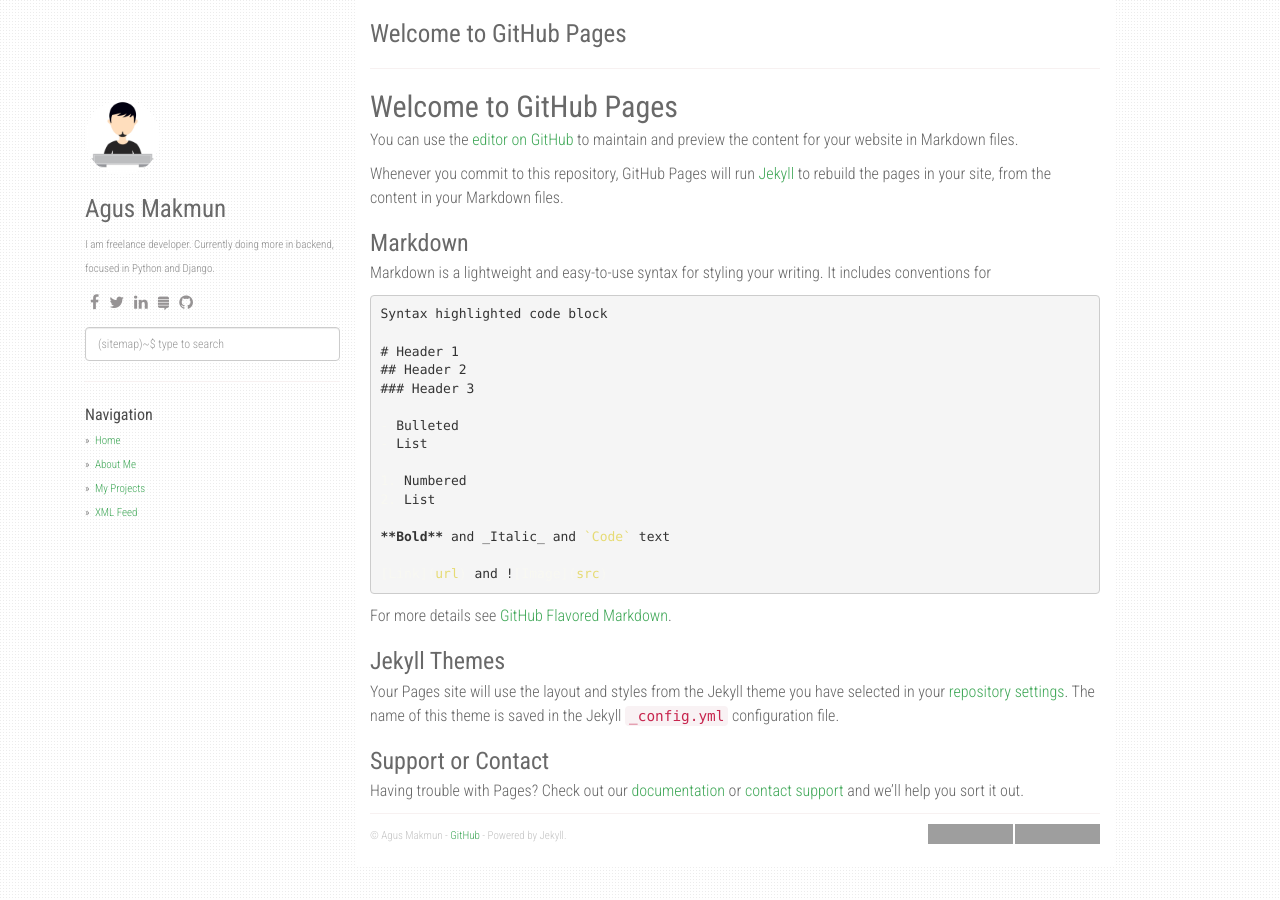
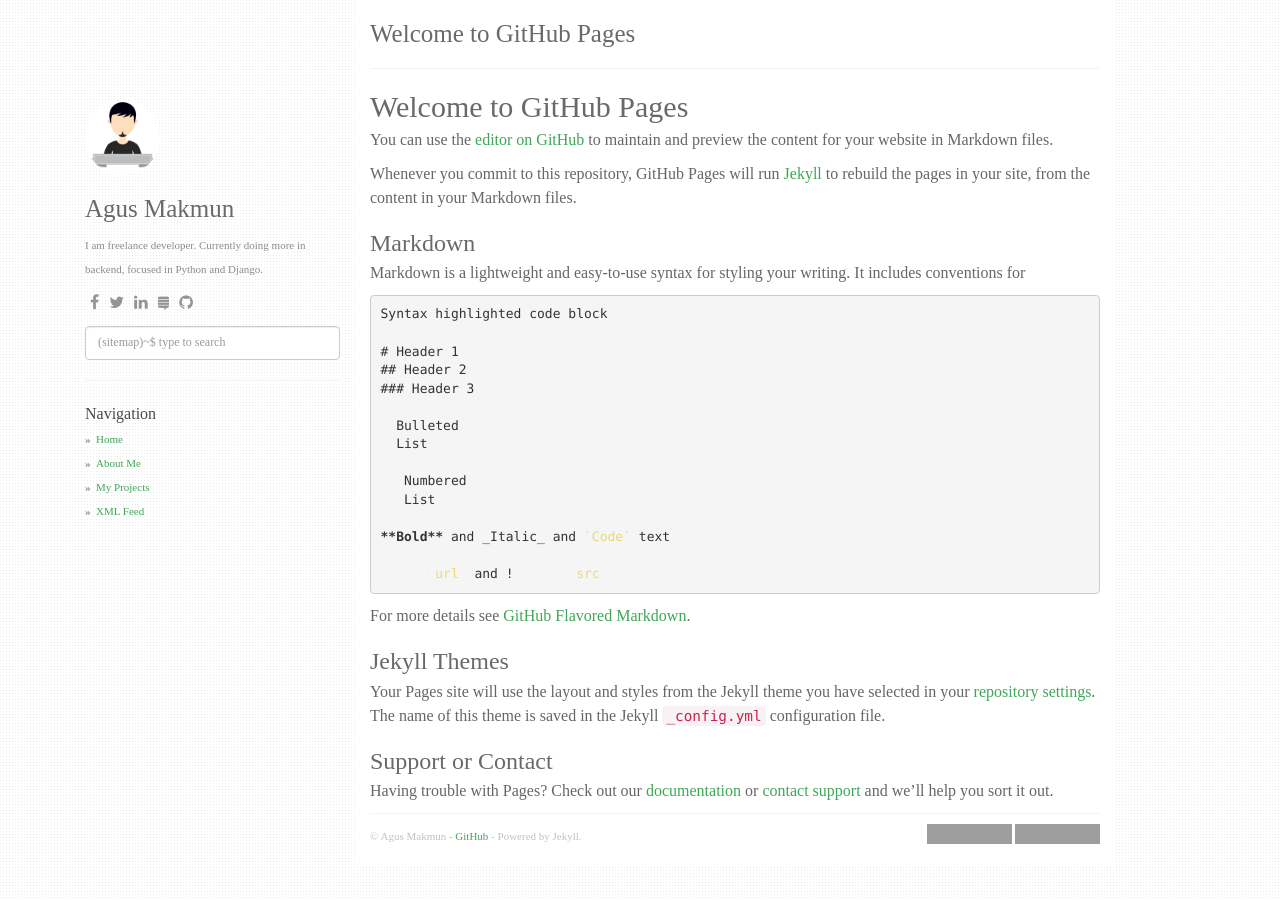
Before and after one commit to wudialone/wudialone.github.io, a Jekyll site: the page built from index.md, in a window 1280 px wide. Built offline with Jekyll 4.4.1, drawn with Linux system fonts in a browser that asks for light colours; nearby versions of some CDN libraries; some web fonts are replaced; our own code applies the rules of GitHub Pages for plain Markdown files; the list of posts is cut into pages by our own code; grey boxes are pictures that could not be loaded.

Commit message:
try font change

```diff
--- a/static/css/main.css
+++ b/static/css/main.css
@@ -1,5 +1,34 @@
+@font-face {
+  font-family: 'KoPub Batang';
+  font-style: normal;
+  font-weight: 300;
+  src: url(//cdn.jsdelivr.net/font-kopub/1.0/KoPubBatang-Light.eot);
+  src: url(//cdn.jsdelivr.net/font-kopub/1.0/KoPubBatang-Light.eot?#iefix) format('embedded-opentype'),
+          url(//cdn.jsdelivr.net/font-kopub/1.0/KoPubBatang-Light.woff) format('woff'),
+          url(//cdn.jsdelivr.net/font-kopub/1.0/KoPubBatang-Light.ttf) format('truetype');
+  }
+  @font-face {
+  font-family: 'KoPub Batang';
+  font-style: normal;
+  font-weight: 400;
+  src: url(//cdn.jsdelivr.net/font-kopub/1.0/KoPubBatang-Regular.eot);
+  src: url(//cdn.jsdelivr.net/font-kopub/1.0/KoPubBatang-Regular.eot?#iefix) format('embedded-opentype'),
+          url(//cdn.jsdelivr.net/font-kopub/1.0/KoPubBatang-Regular.woff) format('woff'),
+          url(//cdn.jsdelivr.net/font-kopub/1.0/KoPubBatang-Regular.ttf) format('truetype');
+  }
+  @font-face {
+  font-family: 'KoPub Batang';
+  font-style: normal;
+  font-weight: 700;
+  src: url(//cdn.jsdelivr.net/font-kopub/1.0/KoPubBatang-Bold.eot);
+  src: url(//cdn.jsdelivr.net/font-kopub/1.0/KoPubBatang-Bold.eot?#iefix) format('embedded-opentype'),
+          url(//cdn.jsdelivr.net/font-kopub/1.0/KoPubBatang-Bold.woff) format('woff'),
+          url(//cdn.jsdelivr.net/font-kopub/1.0/KoPubBatang-Bold.ttf) format('truetype');
+  }
+
+
 body {
-  font-family: "Roboto Condensed", Arial, sans-serif;
+  font-family: "KoPub Batang";
   background: url("/static/img/subtle_dots.png");
   line-height: 1.5em;
   font-weight: 300;
--- a/static/css/super-search.css
+++ b/static/css/super-search.css
@@ -2,10 +2,37 @@
     Author: Kushagra Gour (http://kushagragour.in)
     MIT Licensed
 */
+@font-face {
+  font-family: 'KoPub Batang';
+  font-style: normal;
+  font-weight: 300;
+  src: url(//cdn.jsdelivr.net/font-kopub/1.0/KoPubBatang-Light.eot);
+  src: url(//cdn.jsdelivr.net/font-kopub/1.0/KoPubBatang-Light.eot?#iefix) format('embedded-opentype'),
+          url(//cdn.jsdelivr.net/font-kopub/1.0/KoPubBatang-Light.woff) format('woff'),
+          url(//cdn.jsdelivr.net/font-kopub/1.0/KoPubBatang-Light.ttf) format('truetype');
+  }
+  @font-face {
+  font-family: 'KoPub Batang';
+  font-style: normal;
+  font-weight: 400;
+  src: url(//cdn.jsdelivr.net/font-kopub/1.0/KoPubBatang-Regular.eot);
+  src: url(//cdn.jsdelivr.net/font-kopub/1.0/KoPubBatang-Regular.eot?#iefix) format('embedded-opentype'),
+          url(//cdn.jsdelivr.net/font-kopub/1.0/KoPubBatang-Regular.woff) format('woff'),
+          url(//cdn.jsdelivr.net/font-kopub/1.0/KoPubBatang-Regular.ttf) format('truetype');
+  }
+  @font-face {
+  font-family: 'KoPub Batang';
+  font-style: normal;
+  font-weight: 700;
+  src: url(//cdn.jsdelivr.net/font-kopub/1.0/KoPubBatang-Bold.eot);
+  src: url(//cdn.jsdelivr.net/font-kopub/1.0/KoPubBatang-Bold.eot?#iefix) format('embedded-opentype'),
+          url(//cdn.jsdelivr.net/font-kopub/1.0/KoPubBatang-Bold.woff) format('woff'),
+          url(//cdn.jsdelivr.net/font-kopub/1.0/KoPubBatang-Bold.ttf) format('truetype');
+  }
 
 input#js-search__input {
   font-size: 12px;
-  font-family: "Roboto Condensed", Arial, sans-serif;
+  font-family: "KoPub Batang";
 }
 .is-active .search__input {
   transform: translateY(0);
--- a/static/css/thickbox.css
+++ b/static/css/thickbox.css
@@ -4,13 +4,43 @@
 */
 
 /* ---- thickbox specific link and font settings ---- */
+
+@font-face {
+	font-family: 'KoPub Batang';
+	font-style: normal;
+	font-weight: 300;
+	src: url(//cdn.jsdelivr.net/font-kopub/1.0/KoPubBatang-Light.eot);
+	src: url(//cdn.jsdelivr.net/font-kopub/1.0/KoPubBatang-Light.eot?#iefix) format('embedded-opentype'),
+			url(//cdn.jsdelivr.net/font-kopub/1.0/KoPubBatang-Light.woff) format('woff'),
+			url(//cdn.jsdelivr.net/font-kopub/1.0/KoPubBatang-Light.ttf) format('truetype');
+	}
+@font-face {
+	font-family: 'KoPub Batang';
+	font-style: normal;
+	font-weight: 400;
+	src: url(//cdn.jsdelivr.net/font-kopub/1.0/KoPubBatang-Regular.eot);
+	src: url(//cdn.jsdelivr.net/font-kopub/1.0/KoPubBatang-Regular.eot?#iefix) format('embedded-opentype'),
+			url(//cdn.jsdelivr.net/font-kopub/1.0/KoPubBatang-Regular.woff) format('woff'),
+			url(//cdn.jsdelivr.net/font-kopub/1.0/KoPubBatang-Regular.ttf) format('truetype');
+	}
+@font-face {
+	font-family: 'KoPub Batang';
+	font-style: normal;
+	font-weight: 700;
+	src: url(//cdn.jsdelivr.net/font-kopub/1.0/KoPubBatang-Bold.eot);
+	src: url(//cdn.jsdelivr.net/font-kopub/1.0/KoPubBatang-Bold.eot?#iefix) format('embedded-opentype'),
+			url(//cdn.jsdelivr.net/font-kopub/1.0/KoPubBatang-Bold.woff) format('woff'),
+			url(//cdn.jsdelivr.net/font-kopub/1.0/KoPubBatang-Bold.ttf) format('truetype');
+	}
+
+
 #TB_window {
-	font: 12px Arial, Helvetica, sans-serif;
+	font: 12px 'KoPub Batang';
 	color: #333333;
 }
 
 #TB_secondLine {
-	font: 10px Arial, Helvetica, sans-serif;
+	font: 10px 'KoPub Batang';
 	color:#666666;
 }
 
```
